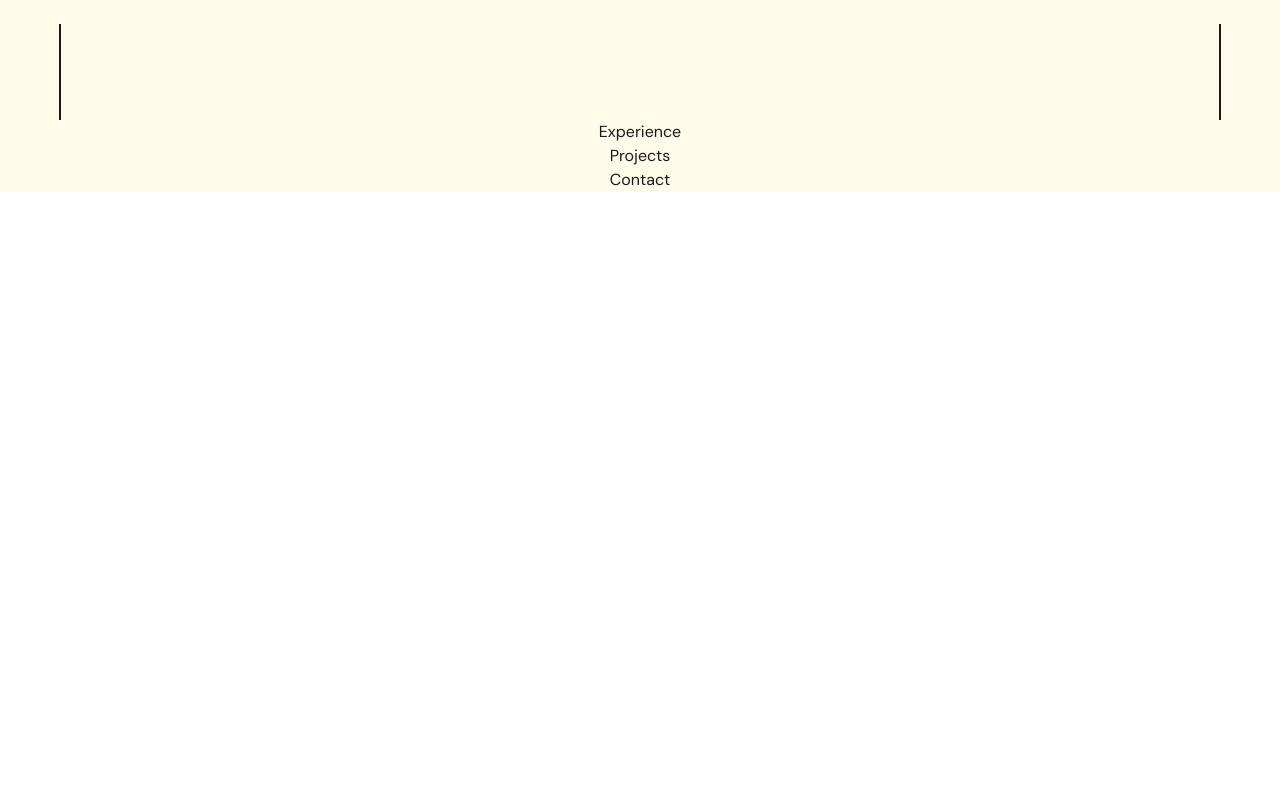
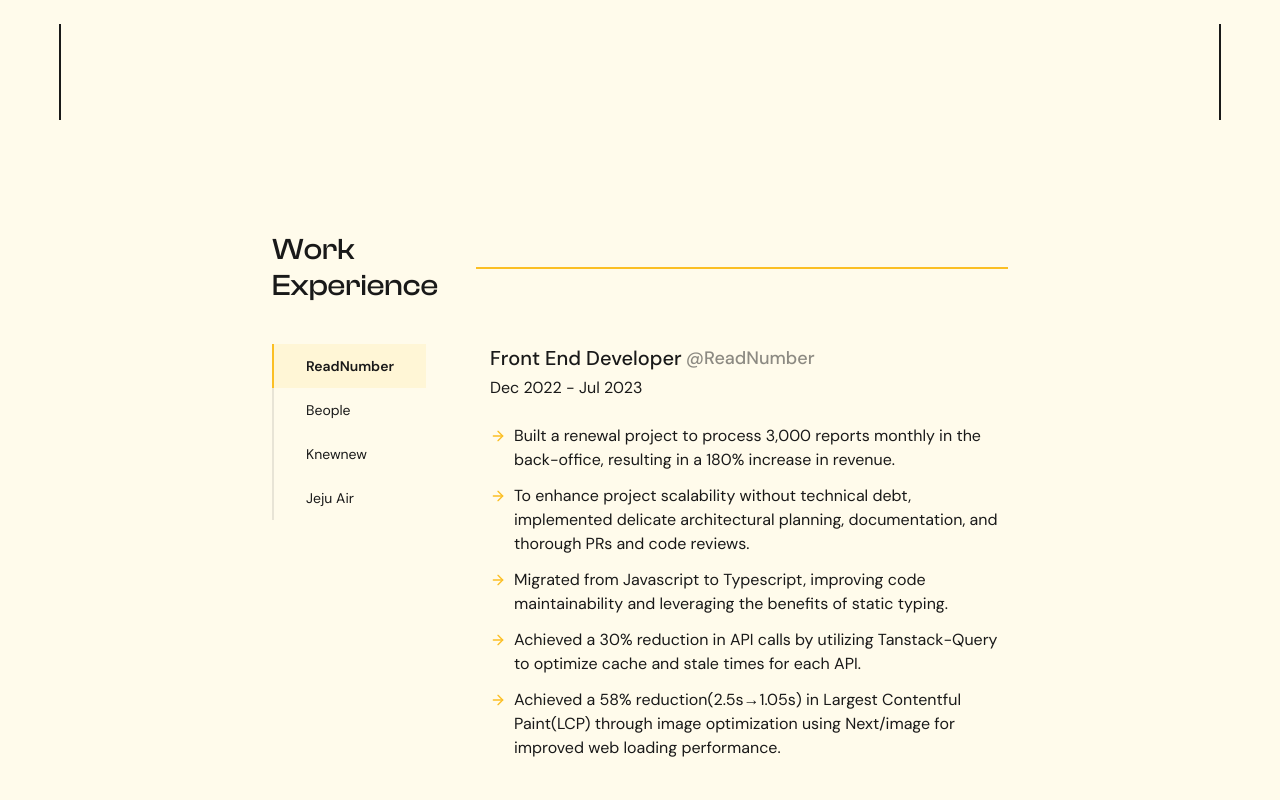
Before and after one commit to iammminzzy/portfolio, a Next.js app: page / in a window 1280 px wide. Shown: the part 680-1480 px from the top of the page. Before the commit the page ends 872 px from the top, so only its background shows below. Built offline with nearby package versions, Linux system fonts and the light colour scheme; a web font is replaced by a local one.

Commit message:
feat: Experience Section

```diff
--- a/components/common/SectionTitle.tsx
+++ b/components/common/SectionTitle.tsx
@@ -5,10 +5,10 @@ interface SectionTitleProps {
 
 const SectionTitle = ({ titleNo, title }: SectionTitleProps) => {
   return (
-    <h2 className="font-titleFont text-2xl font-medium flex items-center">
+    <h2 className="font-titleFont text-3xl font-medium flex items-center">
       <span className="text-base md:text-lg">{titleNo}</span>
       {title}
-      <span className="hidden md:inline-flex md:w-60 lgl:2-72 h-0.5 bg-pointYellow ml-5" />
+      <span className="hidden md:inline-flex md:w-full lgl:2-72 h-0.5 bg-pointYellow ml-5" />
     </h2>
   );
 };
--- a/components/experience/Experience.tsx
+++ b/components/experience/Experience.tsx
@@ -1,4 +1,50 @@
+"use client";
+
+import { useState } from "react";
+
+import { SectionTitle } from "@/components/common";
+import { experiences } from "@/libs/data";
+
+import { ExperienceContent, ExperienceList } from "./components";
+
 const Experience = () => {
-  return <section>Experience</section>;
+  const [activeId, setActiveId] = useState(1);
+
+  return (
+    <section
+      id="experience"
+      className="flex flex-col justify-start px-[10%] mx-auto w-full py-28 mdl:max-w-containerXs h-screen mdl:px-10 xl:px-4"
+    >
+      <SectionTitle title="Work Experience" />
+      <div className="w-full mt-10 flex flex-col md:flex-row gap-16">
+        <ul className="md:w-fit">
+          {experiences.map(({ id, company }) => (
+            <ExperienceList
+              key={id}
+              name={company}
+              isActive={activeId === id}
+              handleList={() => setActiveId(id)}
+            />
+          ))}
+        </ul>
+        {experiences.map(
+          ({ id, title, company, startDate, endDate, description }) => {
+            if (activeId !== id) return;
+
+            return (
+              <ExperienceContent
+                key={id}
+                title={title}
+                company={company}
+                startDate={startDate}
+                endDate={endDate}
+                description={description}
+              />
+            );
+          }
+        )}
+      </div>
+    </section>
+  );
 };
 export default Experience;
--- /dev/null
+++ b/components/experience/components/ExperienceContent.tsx
@@ -0,0 +1,46 @@
+import { FiArrowRight } from "react-icons/fi";
+
+import { fadeInVariants, MotionDiv } from "@/components/common";
+
+interface ExperienceContentProps {
+  title: string;
+  company: string;
+  startDate: string;
+  endDate: string;
+  description: Array<string>;
+}
+
+const ExperienceContent = ({
+  title,
+  company,
+  startDate,
+  endDate,
+  description,
+}: ExperienceContentProps) => {
+  return (
+    <MotionDiv
+      variants={fadeInVariants}
+      transition={{ delay: 0.1 }}
+      className="w-full"
+    >
+      <h3 className="flex gap-1 font-medium text-xl mb-1">
+        {title}{" "}
+        <span className="text-lg text-dark text-opacity-50">@{company}</span>
+      </h3>
+      <p>
+        {startDate} - {endDate}
+      </p>
+      <ul className="flex flex-col gap-3 mt-6">
+        {description.map((desc, i) => (
+          <li key={`${i}+${desc}`} className="text-base text-dark flex gap-2">
+            <span className="text-pointYellow mt-1">
+              <FiArrowRight />
+            </span>
+            {desc}
+          </li>
+        ))}
+      </ul>
+    </MotionDiv>
+  );
+};
+export default ExperienceContent;
--- /dev/null
+++ b/components/experience/components/ExperienceList.tsx
@@ -0,0 +1,25 @@
+interface ExperienceListProps {
+  name: string;
+  isActive: boolean;
+  handleList: () => void;
+}
+
+const ExperienceList = ({
+  name,
+  isActive,
+  handleList,
+}: ExperienceListProps) => {
+  return (
+    <li
+      onClick={handleList}
+      className={`${
+        isActive
+          ? "border-l-pointYellow bg-pointYellow bg-opacity-10 font-semibold"
+          : "border-l-dark border-opacity-10"
+      } px-8 py-3 border-l-2  hover:border-l-pointYellow  hover:bg-pointYellow hover:bg-opacity-10 text-sm cursor-pointer duration-300`}
+    >
+      {name}
+    </li>
+  );
+};
+export default ExperienceList;
--- a/libs/data.ts
+++ b/libs/data.ts
@@ -12,6 +12,57 @@ export const sections = [
   },
   { id: 4, name: "Contact", hash: "#contact" },
 ] as const;
+
+export const experiences = [
+  {
+    id: 1,
+    title: "Front End Developer",
+    company: "ReadNumber",
+    startDate: "Dec 2022",
+    endDate: "Jul 2023",
+    description: [
+      "Built a renewal project to process 3,000 reports monthly in the back-office, resulting in a 180% increase in revenue.",
+      "To enhance project scalability without technical debt, implemented delicate architectural planning, documentation, and thorough PRs and code reviews.",
+      "Migrated from Javascript to Typescript, improving code maintainability and leveraging the benefits of static typing.",
+      "Achieved a 30% reduction in API calls by utilizing Tanstack-Query to optimize cache and stale times for each API.",
+      "Achieved a 58% reduction(2.5s→1.05s) in Largest Contentful Paint(LCP) through image optimization using Next/image for improved web loading performance.",
+    ],
+  },
+  {
+    id: 2,
+    title: "Front End Developer",
+    company: "Beople",
+    startDate: "Sep 2022",
+    endDate: "Dec 2022",
+    description: [
+      "Led the MVP project and experienced the entire product lifecycle from inception to market release.",
+      "Implemented responsive design for screens ranging from desktop size down to as small as 280px for mobile, resulting in a 25% reduction in bounce rate on the first page and providing a seamless mobile user experience.",
+      "Introduced a multi-filtering feature to provide customized search options and effectively resolved performance issues by utilizing debouncing, memoization, and caching techniques.",
+    ],
+  },
+  {
+    id: 3,
+    title: "Front End Developer Intern",
+    company: "Knewnew",
+    startDate: "Aug 2022",
+    endDate: "Sep 2022",
+    description: [
+      "Improved user experience by implementing a desktop view for the mobile application using React.js.",
+      "Added a social login feature using OAuth 2.0, providing the ability for more users to easily sign in.",
+    ],
+  },
+  {
+    id: 4,
+    title: "Flight Attendant",
+    company: "Jeju Air",
+    startDate: "Aug 2017",
+    endDate: "Aug 2022",
+    description: [
+      "Based on quick problem-solving abilities and strong collaborative skills, achieved 3 consecutive years of top performance evaluations and took on managerial responsibilities ahead of schedule.",
+      "Effectively communicated with international passengers by utilizing Japanese and English language skills.",
+    ],
+  },
+];
 
 export const email = "minjeeson.dev@gmail.com";
 
```
